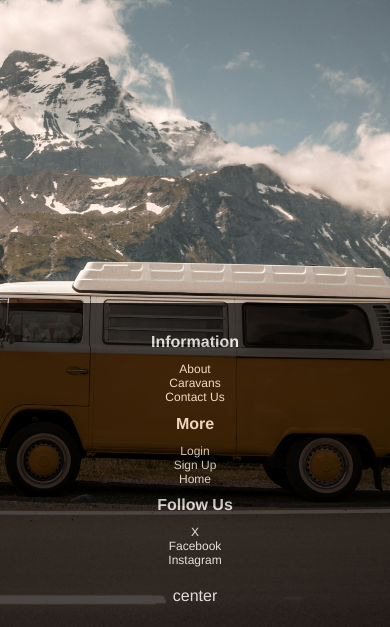
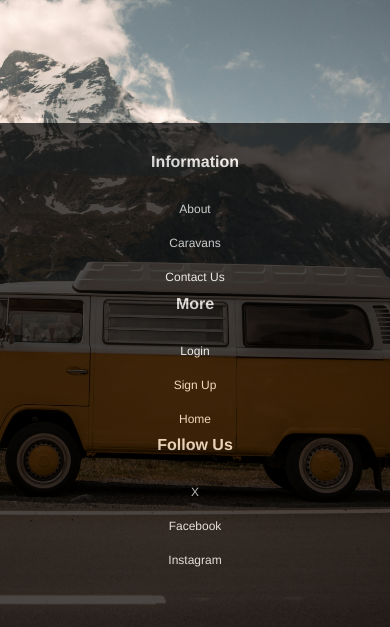
Before and after one commit to craiganthonylewis/Rent_My_Caravan, a PHP site: page / in a window 390 px wide. Shown: the part 217-844 px from the top of the page. Run offline with PHP 8.4, Linux system fonts and the light colour scheme.

Commit message:
Responsive 960 Grid Base
Signed-off-by: craiganthonylewis <craiganthonylewis@outlook.com>

```diff
--- a/css/style.css
+++ b/css/style.css
@@ -99,10 +99,6 @@ footer {
     height: auto;
     color: white;
     text-align: center;
-    /*flex-direction: column;*/
-    /*justify-content: center;*/
-    /*align-items: center;*/
-    /*flex-wrap: wrap;*/
 }
 
 #footer_container {
@@ -122,16 +118,15 @@ footer {
     flex-wrap: wrap;
 }
 
-/*#footer_list_1 ul, #footer_list_2 ul, #footer_list_3 */
 #footer_container ul {
-    /*display: flex;*/
-    /*flex-direction: column;*/
-    /*gap: 20px;*/
-    /*align-items: center;*/
+    display: flex;
+    flex-direction: column;
+    align-items: center;
     list-style: none;
     margin: 0;
     padding: 0;
     overflow: hidden;
+    background-color: black;
     gap: 20px;
 }
 
--- a/index.html
+++ b/index.html
@@ -77,7 +77,7 @@
     </div>
   </div>
 
-  <div id ="copyright">center</div>
+  <div id ="copyright"></div>
 
 </footer>
 
```
